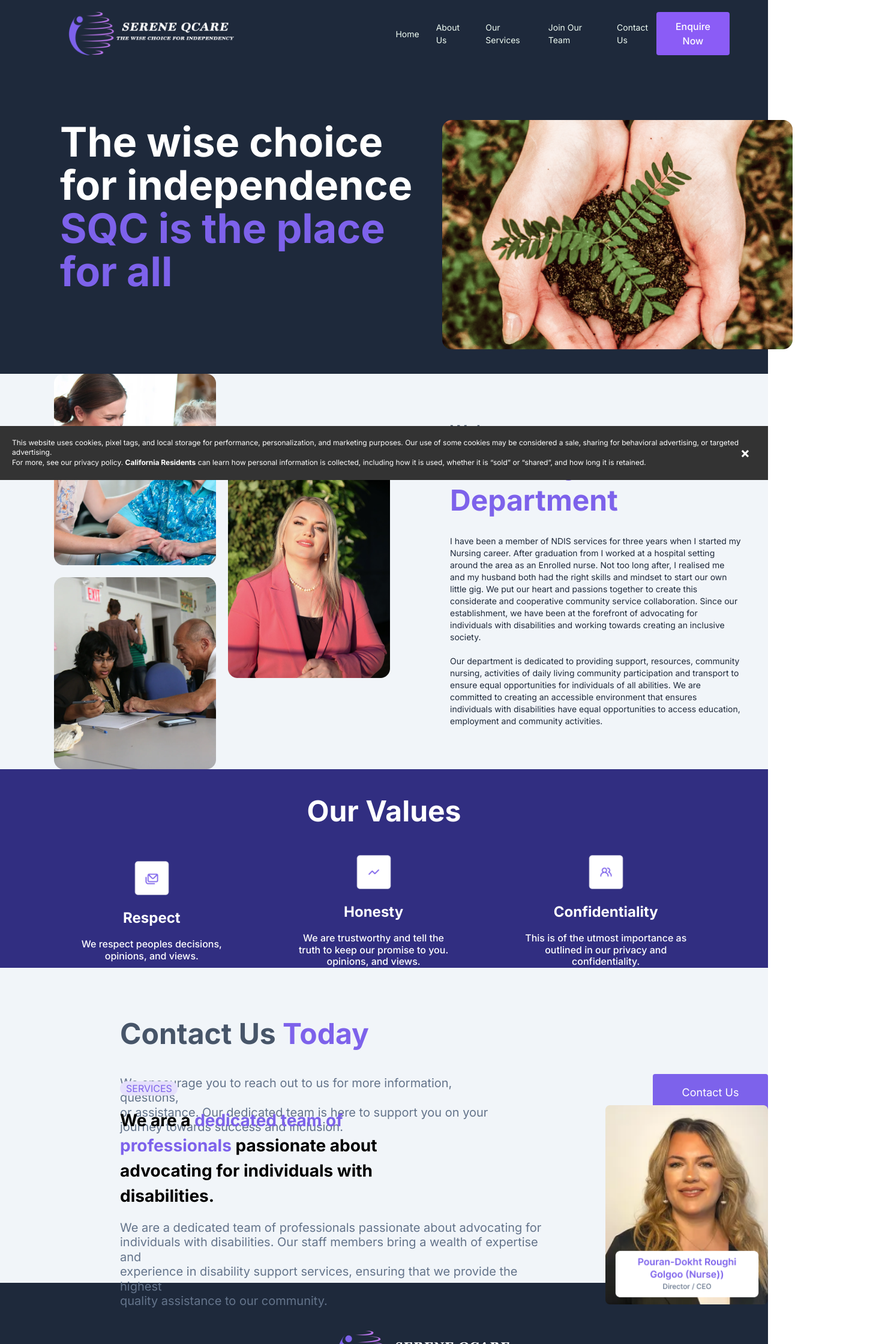
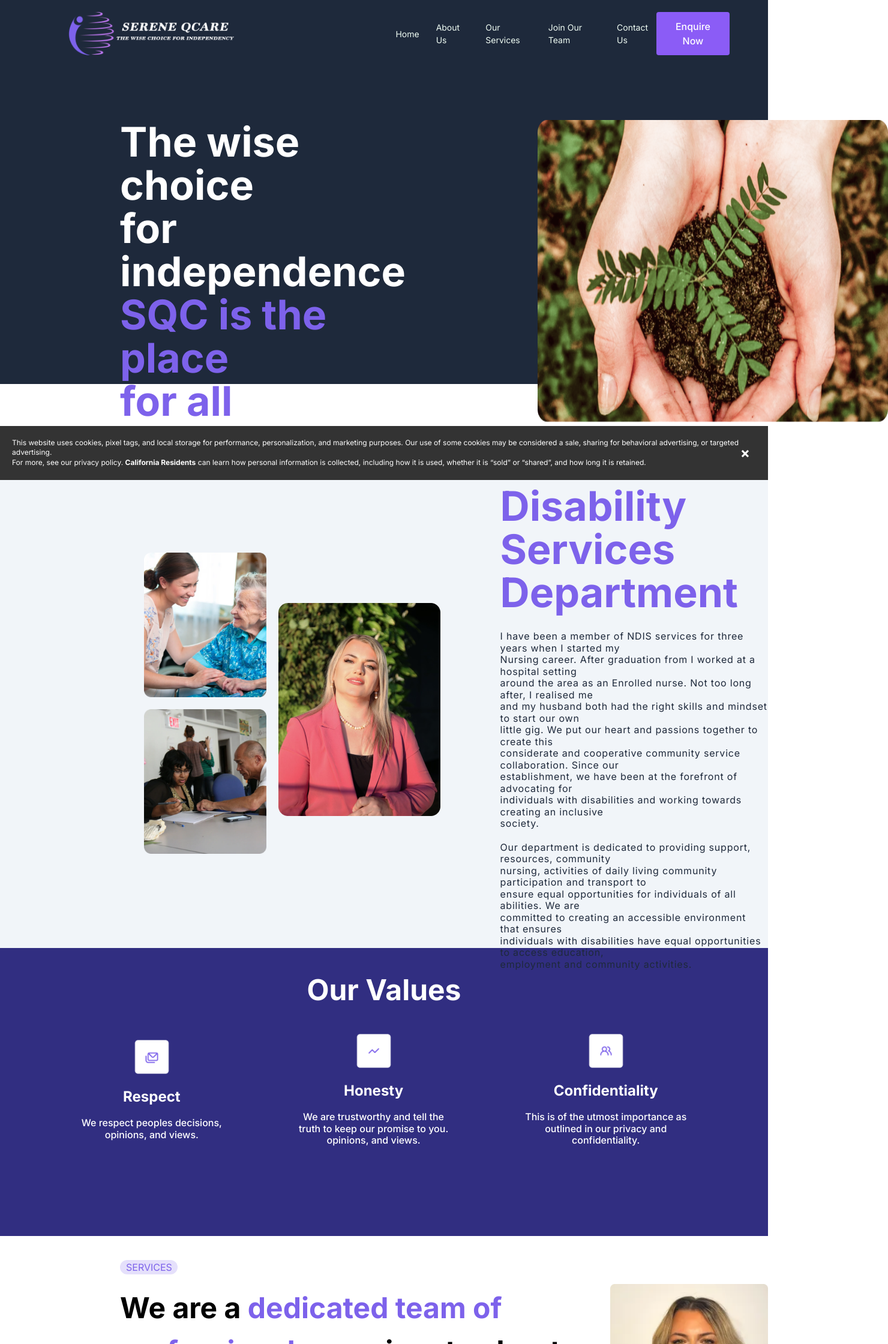
Before and after one commit to WebGhpTech/Serene-Qcare, a React (Vite) app: page /about in a window 1280 px wide. Shown: the top 2240 px of the page at 60% size, 1480 px wide, since content can reach past the window. Built offline with nearby package versions, Linux system fonts and the light colour scheme.

Commit message:
Update About.jsx

```diff
--- a/src/pages/About.jsx
+++ b/src/pages/About.jsx
@@ -11,9 +11,9 @@ import logo from '../assets/images/headerLogo.png'
 
 const About = () => {
   return (
-    <section className=' bg-secondary h-[100vh]'>
+    <section className=' bg-secondary h-[80vh]'>
 
-      <div className='pt-[200px] w-full pb-10 text-white ml-[100px] justify-center '>
+      <div className='pt-[200px] w-full pb-0 text-white ml-[200px] justify-center '>
           <div className='flex '>
             <h1 className=''>
             <span className='leading-1 text-white text-7xl font-bold font-[60px]'>The wise choice <br/>for independence</span> <br/>
@@ -23,13 +23,13 @@ const About = () => {
            src={about}
            width={584}
            height={382}
-           className=' ml-[50px] '
+           className=' ml-[200px] '
           alt='about'/>
           </div>
    </div>
-<div className='pt-0 pb-0 bg-textGray '>
-   <div className=' ml-[50px]  flex xl:justify-wrap items-center max-xl:flex-col-reverse gap-5 max-container max-sm:mt-60 h-[796] '>
-     <div className="gap-5  md:ml-10  ">
+<div className='bg-textGray h-screen'>
+   <div className=' ml-[200px] mt-[80px] flex xl:justify-wrap items-center max-xl:flex-col-reverse gap-5 max-container max-sm:mt-60 h-[796px] '>
+     <div className="gap-5 mb-5 md:ml-10  ">
         <img
           src={who1}
           width={270}
@@ -56,9 +56,9 @@ const About = () => {
       <div className="flex">
 
         <div className='ml-20 '>
-           <h4 className='text-darkGray font-semibold text-3xl'>Welcome to our </h4>
-           <h1 className='text-primary text-4xl font-bold '><span>Disability Services <br/>Department</span></h1>
-           <p className='text-secondary text-sm mt-7 '>I have been a member of NDIS services for three years when I started my <br/> Nursing career. After graduation from I worked at a hospital setting <br/>
+           <h4 className='text-darkGray font-semibold text-4xl'>Welcome to our </h4>
+           <h1 className='text-primary text-7xl font-bold '><span>Disability Services <br/>Department</span></h1>
+           <p className='text-secondary text-base mt-7 tracking-wider'>I have been a member of NDIS services for three years when I started my <br/> Nursing career. After graduation from I worked at a hospital setting <br/>
            around the area as an Enrolled nurse. Not too long after, I realised me <br/>
            and my husband both had the right skills and mindset to start our own <br/>
            little gig. We put our heart and passions together to create this<br/>
@@ -66,7 +66,7 @@ const About = () => {
             establishment, we have been at the forefront of advocating for <br/>
             individuals with disabilities and working towards creating an inclusive <br/>
             society. </p>
-           <p className='text-secondary text-sm mt-5'>
+           <p className='text-secondary text-base mt-5 tracking-wider'>
             Our department is dedicated to providing support, resources, community<br/>
             nursing, activities of daily living community participation and transport to<br/>
              ensure equal opportunities for individuals of all abilities. We are <br/>
@@ -131,10 +131,23 @@ const About = () => {
  </p>
      </div>
         </div>
-         <div className=' flex bg-textGray w-full h-[360px]'>
+
+
+      </div>
+      </div>
+        <div className=' flex h-[510px]'>
+         <div >
+         <h4 className="mt-10 ml-[200px] text-center bg-primary h-22 px-2.5 flex items-center text-md bg-purple rounded-full w-24 text-primary ">SERVICES</h4>
+         <h3 className='ml-[200px] mt-5 text-4xl leading-normal font-bold'><span>We are a </span> <span className='text-primary'>dedicated team of <br/>professionals</span> <span>passionate about<br/> advocating for individuals with<br/> disabilities.</span></h3>
+         <p className='ml-[200px] mt-5 mb-5 text-xl  text-button2 tracking-wide'>We are a dedicated team of professionals passionate about advocating for<br/> individuals with disabilities. Our staff members bring a wealth of expertise and<br/> experience in disability support services, ensuring that we provide the highest <br/>quality assistance to our community.</p>
+         </div>
+           <div className='ml-20 mt-20'><img className='' src={ceo}/></div>
+
+         </div>
+            <div className=' flex bg-textGray w-full h-[360px]'>
                <div>
                <h1 className='font-bold text-4xl pt-20 ml-[200px] mb-10'> <span className='text-darkGray'>Contact Us </span> <span className='text-primary'>Today</span></h1>
-               <p className='ml-[200px] text-button2 text-xl '>We encourage you to reach out to us for more information, questions, <br/>or assistance. Our dedicated team is here to support you on your<br/> journey towards success and inclusion.</p>
+               <p className='ml-[200px] text-button2 text-xl tracking-wider'>We encourage you to reach out to us for more information, questions, <br/>or assistance. Our dedicated team is here to support you on your<br/> journey towards success and inclusion.</p>
                </div>
 
                <div>
@@ -142,19 +155,6 @@ const About = () => {
                </div>
 
             </div>
-
-      </div>
-      </div>
-        <div className=' flex h-[376px]'>
-         <div >
-         <h4 className="mt-10 ml-[200px] text-center bg-primary h-22 px-2.5 flex items-center text-md bg-purple rounded-full w-24 text-primary ">SERVICES</h4>
-         <h3 className='ml-[200px] mt-5 text-3xl leading-normal font-bold'><span>We are a </span> <span className='text-primary'>dedicated team of <br/>professionals</span> <span>passionate about<br/> advocating for individuals with<br/> disabilities.</span></h3>
-         <p className='ml-[200px] mt-5 mb-5 text-xl  text-button2 '>We are a dedicated team of professionals passionate about advocating for<br/> individuals with disabilities. Our staff members bring a wealth of expertise and<br/> experience in disability support services, ensuring that we provide the highest <br/>quality assistance to our community.</p>
-         </div>
-           <div className='ml-20 mt-20'><img className='' src={ceo}/></div>
-
-         </div>
-
 
             <div id="footer" className="bg-secondary w-full ">
             <div className="pt-20 w-full text-white font-normal h-[319px] text-center items-center justify-center max-container">
```
